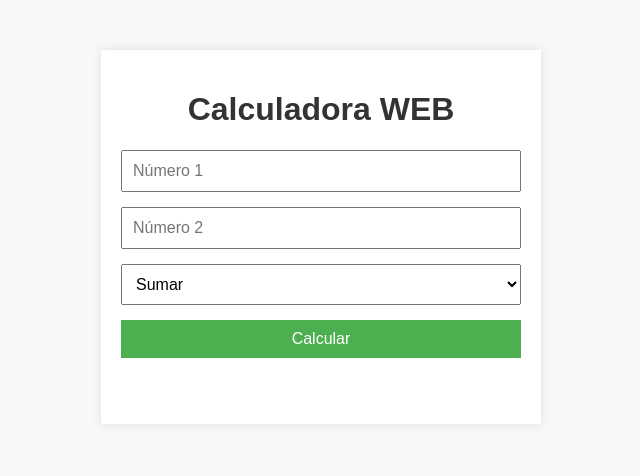
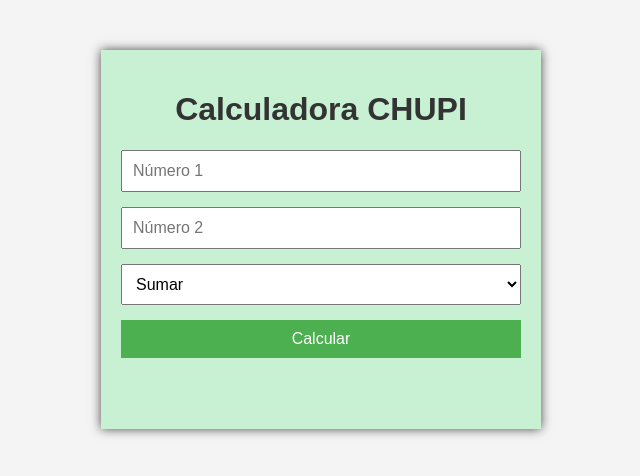
Before and after one commit to andmansim/Eje-antipatrones, a Flask app: page /home in a window 1280 px wide. Shown: the top 476 px of the page, without its empty margins (319-959 px from the left). Run offline with Flask 3, Linux system fonts and the light colour scheme.

Commit message:
cosas incesarias

```diff
--- a/static/estilo.css
+++ b/static/estilo.css
@@ -8,9 +8,9 @@ body {
 #calculadora {
     max-width: 400px;
     margin: 50px auto;
-    background-color: #fff;
+    background-color: rgba(139, 236, 168, 0.425);
     padding: 20px;
-    box-shadow: 0 0 10px rgba(0, 0, 0, 0.1);
+    box-shadow: 0 0 10px rgba(0, 0, 0, 0.705);
 }
 
 h1 {
@@ -41,28 +41,6 @@ button {
     border: none;
 }
 
-button:hover {
-    background-color: #45a049;
-}
-
-#result {
-    margin-top: 15px;
-    font-weight: bold;
-    color: #333;
-}
-
-#mensaje {
-    color: #d9534f;
-    font-weight: bold;
-    margin-top: 15px;
-}
-
-body {
-    font-family: 'Arial', sans-serif;
-    background-color: #f8f8f8;
-    margin: 0;
-    padding: 0;
-}
 
 h2 {
     color: #333;
@@ -80,7 +58,3 @@ a {
     text-decoration: none;
     font-weight: bold;
 }
-
-a:hover {
-    text-decoration: underline;
-}
--- a/templates/mensaje_resultados.html
+++ b/templates/mensaje_resultados.html
@@ -8,7 +8,6 @@
         <link rel="stylesheet" href="{{url_for('static', filename='estilo.css')}}">
     </head>
     <body>
-
         {% if mensaje %}
             <h2>{{ mensaje }}</h2>
         {% endif %}
--- a/templates/pagCalculadora.html
+++ b/templates/pagCalculadora.html
@@ -13,7 +13,7 @@
     <body>
 
         <div id="calculadora">
-            <h1>Calculadora WEB</h1>
+            <h1>Calculadora CHUPI</h1>
             <form id="calculatorForm" action = '/calculadora' method = 'POST'>
                 <input type="text" id="num1" name='num1' placeholder="Número 1" required>
                 <input type="text" id="num2" name= 'num2'placeholder="Número 2" required>
```
